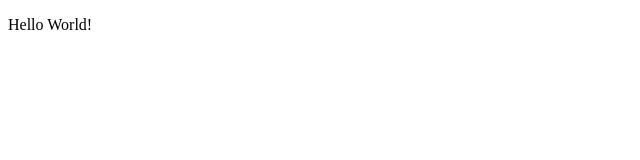
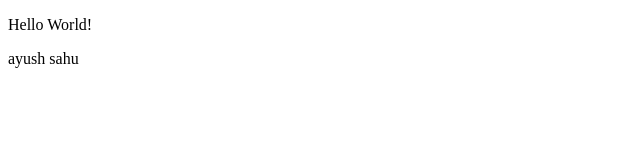
Before and after one commit to ayushsahu456/Git-Demo, a plain HTML site: page index.html in a window 1280 px wide. Shown: the full height of the page, 0-640 px from the left. Drawn offline with Linux system fonts and the light colour scheme.

Commit message:
added new para

```diff
--- a/index.html
+++ b/index.html
@@ -7,5 +7,6 @@
 </head>
 <body>
     <p>Hello World!</p>
+    <p>ayush sahu</p>
 </body>
 </html>
```
